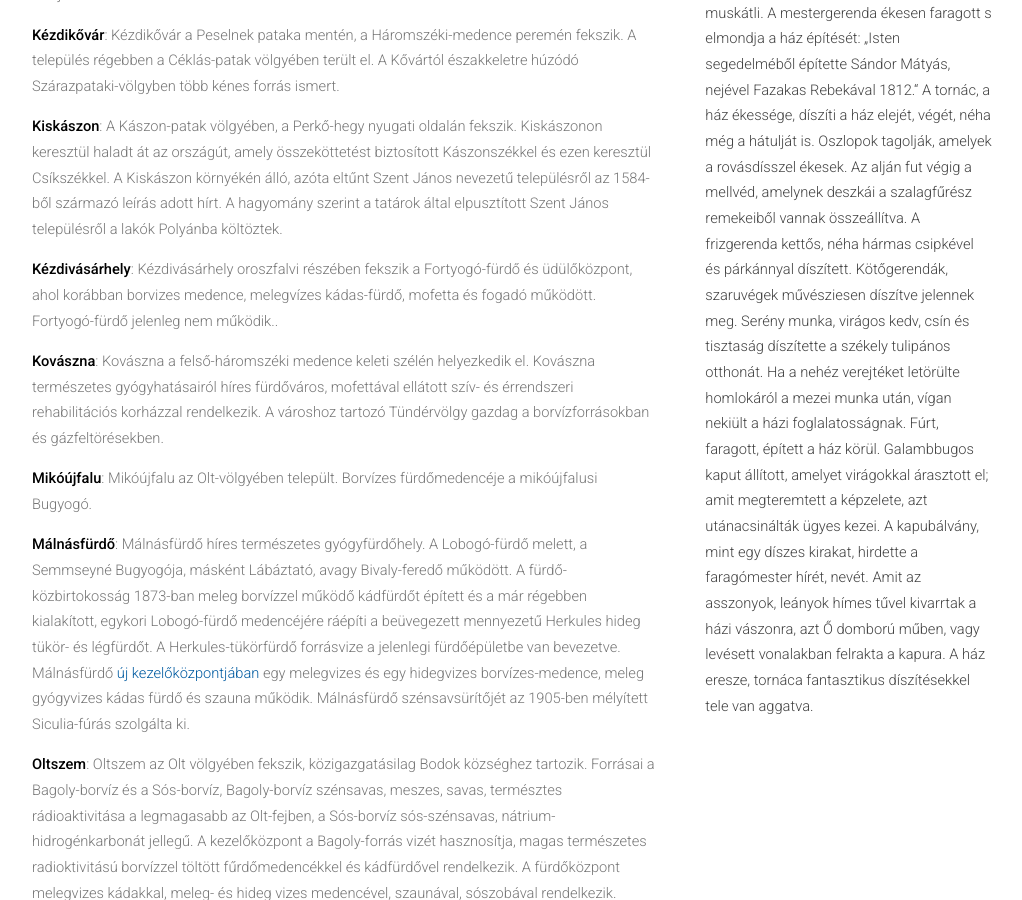
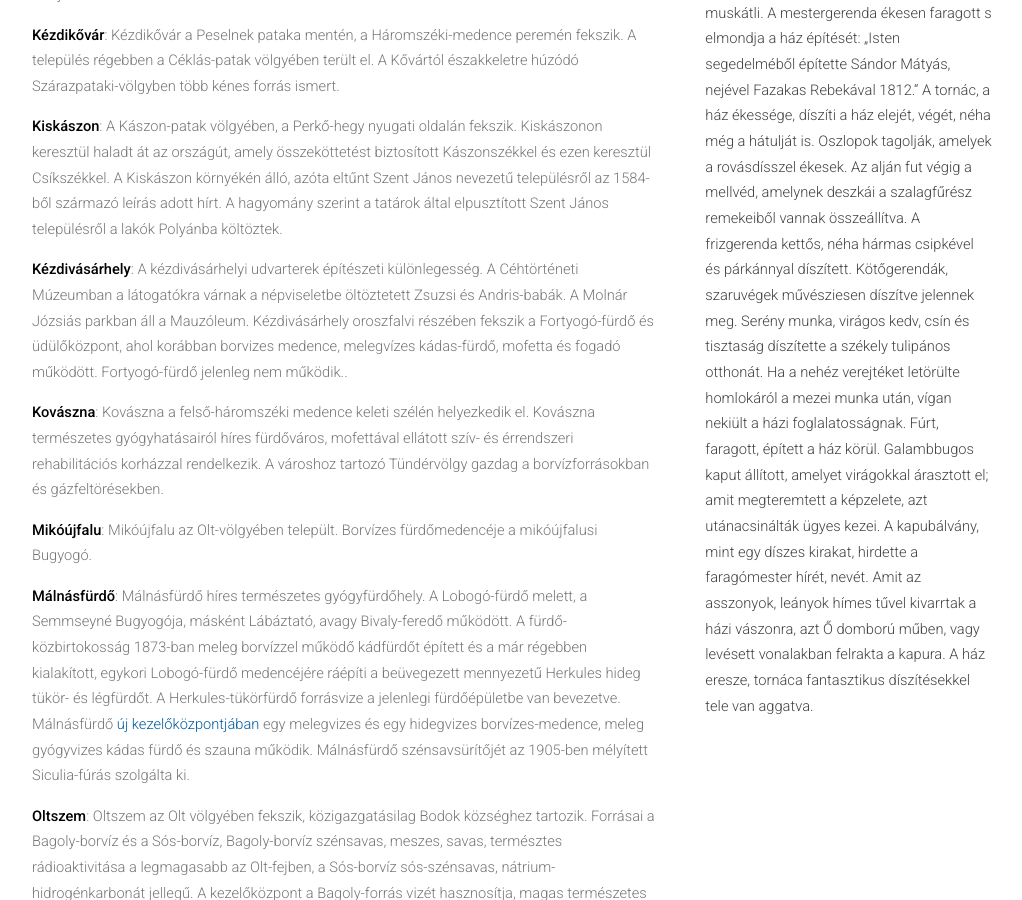
Before and after one commit to siculia/siculia.github.io, a Jekyll site: the page built from siculia-haromszek.html, in a window 1280 px wide and 900 px high, scrolled down 3518 px. Shown: the whole window, without its empty margins (128-1150 px from the left). Built offline with Jekyll 4.4.1, drawn with Linux system fonts in a browser that asks for light colours; nearby versions of some CDN libraries; library files that are not in the unit come from our copies.

Commit message:
Kézdivásárhely

```diff
--- a/siculia-haromszek.html
+++ b/siculia-haromszek.html
@@ -55,7 +55,7 @@ layout: default
 							<p style="text-align: left;"><b>Kézdiszentlélek</b>: A felső-háromszéki Kézdiszentlélek a Kászon-patak bal partján, a Perkő-hegy lábánál fekszik. Kézdiszentlélekhez tartozik Kiskászon, Kézdikővár (Peselnek) és Szárazpatak. A Kézdiszentlélek fölötti Perkő tetején épült a Perkő vára, amelynek végleges pusztulása 1581–1598-ban következett be. A Perkő lábánál áll a kézdiszentléleki Tarnóczi- avagy Mikes-kastély romja.</p>
 							<p style="text-align: left;"><b>Kézdikővár</b>: Kézdikővár a Peselnek pataka mentén, a Háromszéki-medence peremén fekszik. A település régebben a Céklás-patak völgyében terült el. A Kővártól északkeletre húzódó Szárazpataki-völgyben több kénes forrás ismert.</p>
 							<p style="text-align: left;"><b>Kiskászon</b>: A Kászon-patak völgyében, a Perkő-hegy nyugati oldalán fekszik. Kiskászonon keresztül haladt át az országút, amely összeköttetést biztosított Kászonszékkel és ezen keresztül Csíkszékkel. A Kiskászon környékén álló, azóta eltűnt Szent János nevezetű településről az 1584-ből származó leírás adott hírt. A hagyomány szerint a tatárok által elpusztított Szent János településről a lakók Polyánba költöztek.</p>
-							<p style="text-align: left;"><b>Kézdivásárhely</b>: Kézdivásárhely oroszfalvi részében fekszik a Fortyogó-fürdő és üdülőközpont, ahol korábban borvizes medence, melegvízes kádas-fürdő, mofetta és fogadó működött. Fortyogó-fürdő jelenleg nem működik..</p>
+							<p style="text-align: left;"><b>Kézdivásárhely</b>: A kézdivásárhelyi udvarterek építészeti különlegesség. A Céhtörténeti Múzeumban a látogatókra várnak a népviseletbe öltöztetett Zsuzsi és Andris-babák. A Molnár Józsiás parkban áll a Mauzóleum. Kézdivásárhely oroszfalvi részében fekszik a Fortyogó-fürdő és üdülőközpont, ahol korábban borvizes medence, melegvízes kádas-fürdő, mofetta és fogadó működött. Fortyogó-fürdő jelenleg nem működik..</p>
 							<p style="text-align: left;"><b>Kovászna</b>: Kovászna a felső-háromszéki medence keleti szélén helyezkedik el. Kovászna természetes gyógyhatásairól híres fürdőváros, mofettával ellátott szív- és érrendszeri rehabilitációs korházzal rendelkezik. A városhoz tartozó Tündérvölgy gazdag a borvízforrásokban és gázfeltörésekben.</p>
 							<p style="text-align: left;"><b>Mikóújfalu</b>: Mikóújfalu az Olt-völgyében települt. Borvízes fürdőmedencéje a mikóújfalusi Bugyogó.</p>
 							<p style="text-align: left;"><b>Málnásfürdő</b>: Málnásfürdő híres természetes gyógyfürdőhely. A Lobogó-fürdő melett, a Semmseyné Bugyogója, másként Lábáztató, avagy Bivaly-feredő működött. A fürdő-közbirtokosság 1873-ban meleg borvízzel működő kádfürdőt épített és a már régebben kialakított, egykori Lobogó-fürdő medencéjére ráépíti a beüvegezett mennyezetű Herkules hideg tükör- és légfürdőt. A Herkules-tükörfürdő forrásvize a jelenlegi fürdőépületbe van bevezetve. Málnásfürdő <a href="http://www.aquasic.ro/malnas/">új kezelőközpontjában</a> egy melegvizes és egy hidegvizes borvízes-medence, meleg gyógyvizes kádas fürdő és szauna működik. Málnásfürdő szénsavsürítőjét az 1905-ben mélyített Siculia-fúrás szolgálta ki.</p>
```
